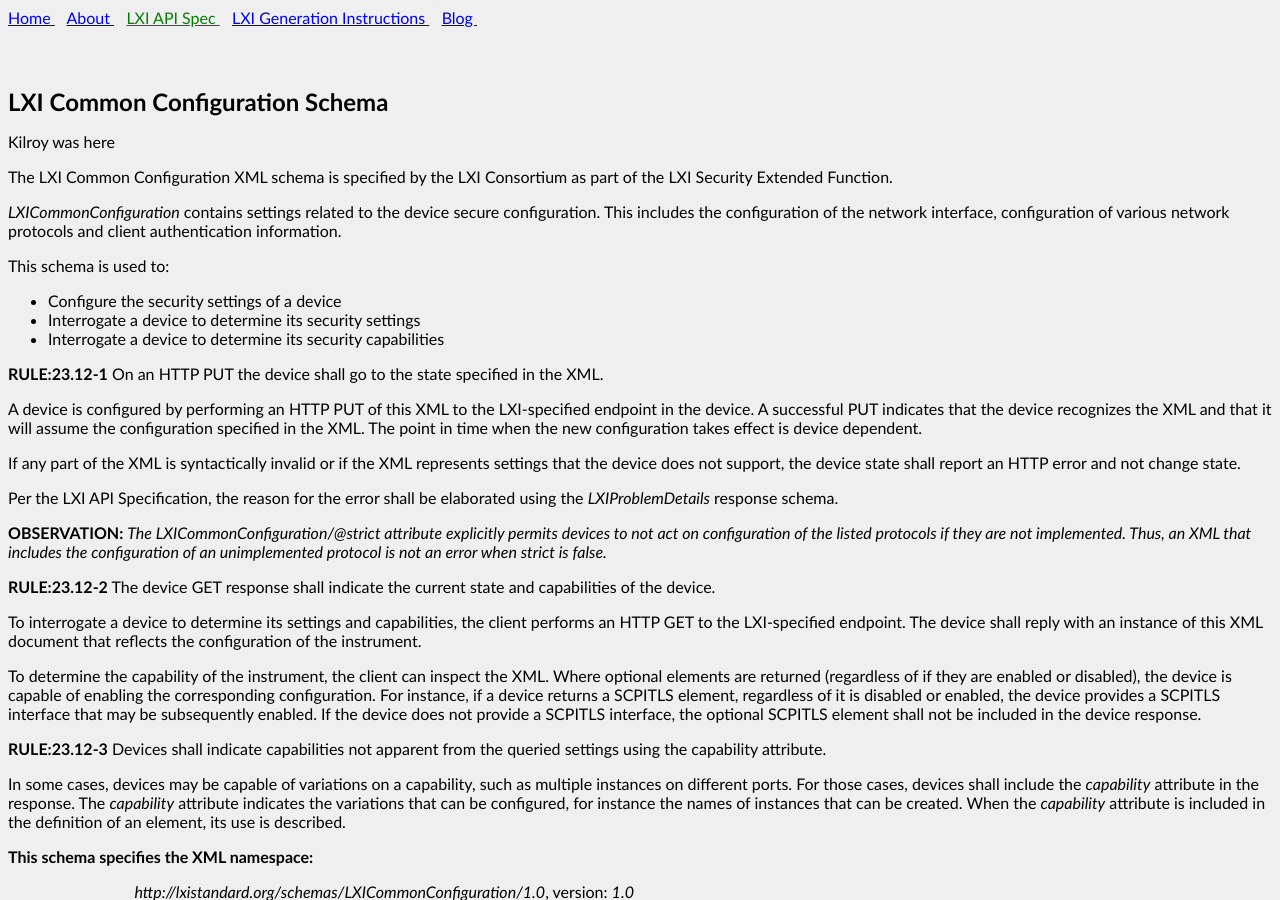
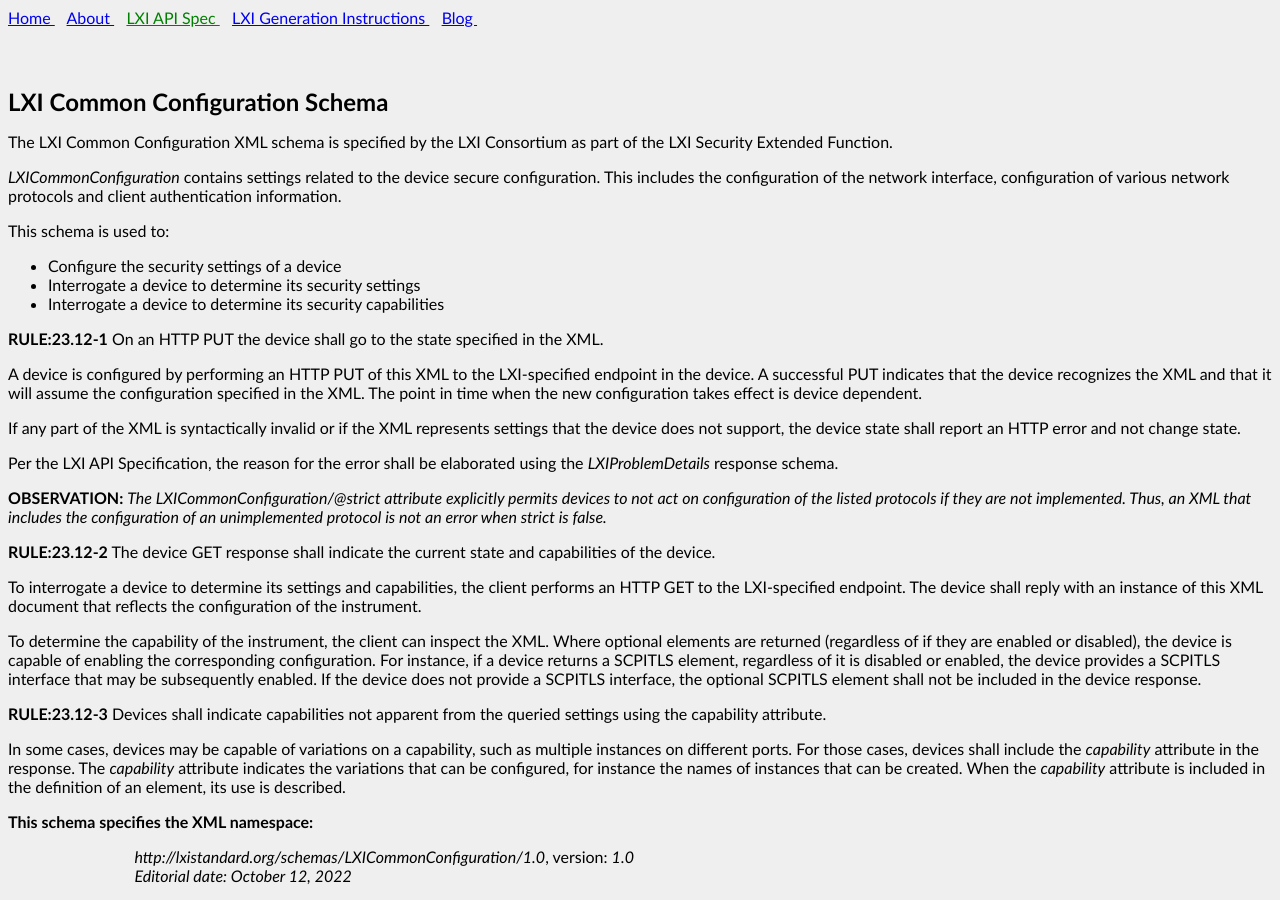
Before and after one commit to joseph-mueller/joseph-mueller.github.io, a Jekyll site: the page built from spec.html, in a window 1280 px wide and 900 px high. Built offline with Jekyll 4.4.1, drawn with Linux system fonts in a browser that asks for light colours.

Commit message:
REmoved PR demo
That's about it.

```diff
--- a/spec.html
+++ b/spec.html
@@ -246,8 +246,6 @@
         </style><xs:documentation xmlns:lxi="http://lxistandard.org/schemas/LXICommonConfiguration/1.0" xmlns:xs="http://www.w3.org/2001/XMLSchema">
         <div>
           <h2>LXI Common Configuration Schema</h2>
-
-	  <p>Kilroy was here</p>
 	  <p>
             The LXI Common Configuration XML schema is specified by the LXI Consortium as part of the LXI
             Security Extended Function.
```
